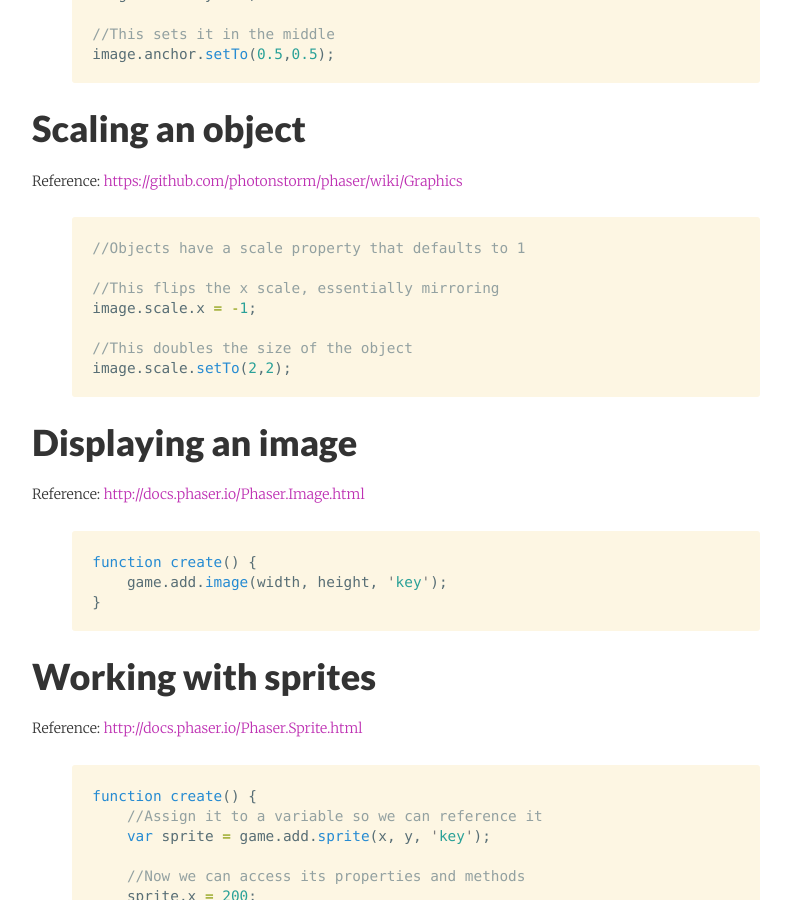
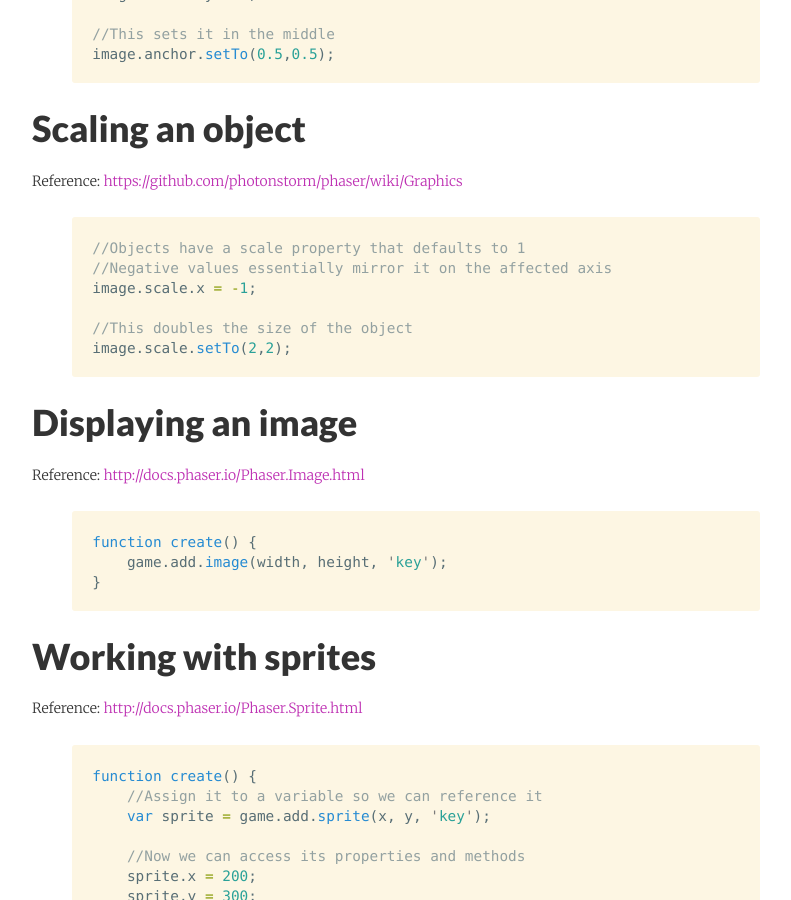
Before and after one commit to ThaisRobba/invrse, a Jekyll site: the page built from _posts/2014-10-17-phaser-cheatsheet.md, in a window 1280 px wide and 900 px high, scrolled down 3181 px. Shown: the whole window, without its empty margins (224-1015 px from the left). Built offline with Jekyll 4.4.1, drawn with Linux system fonts in a browser that asks for light colours; nearby versions of some CDN libraries; comment, search, counter and statistics services are not loaded.

Commit message:
better description of scale

```diff
--- a/_posts/2014-10-17-phaser-cheatsheet.md
+++ b/_posts/2014-10-17-phaser-cheatsheet.md
@@ -145,8 +145,7 @@ image.anchor.setTo(0.5,0.5);
 
 {% highlight javascript %}
 //Objects have a scale property that defaults to 1
-
-//This flips the x scale, essentially mirroring
+//Negative values essentially mirror it on the affected axis
 image.scale.x = -1;
 
 //This doubles the size of the object
```
